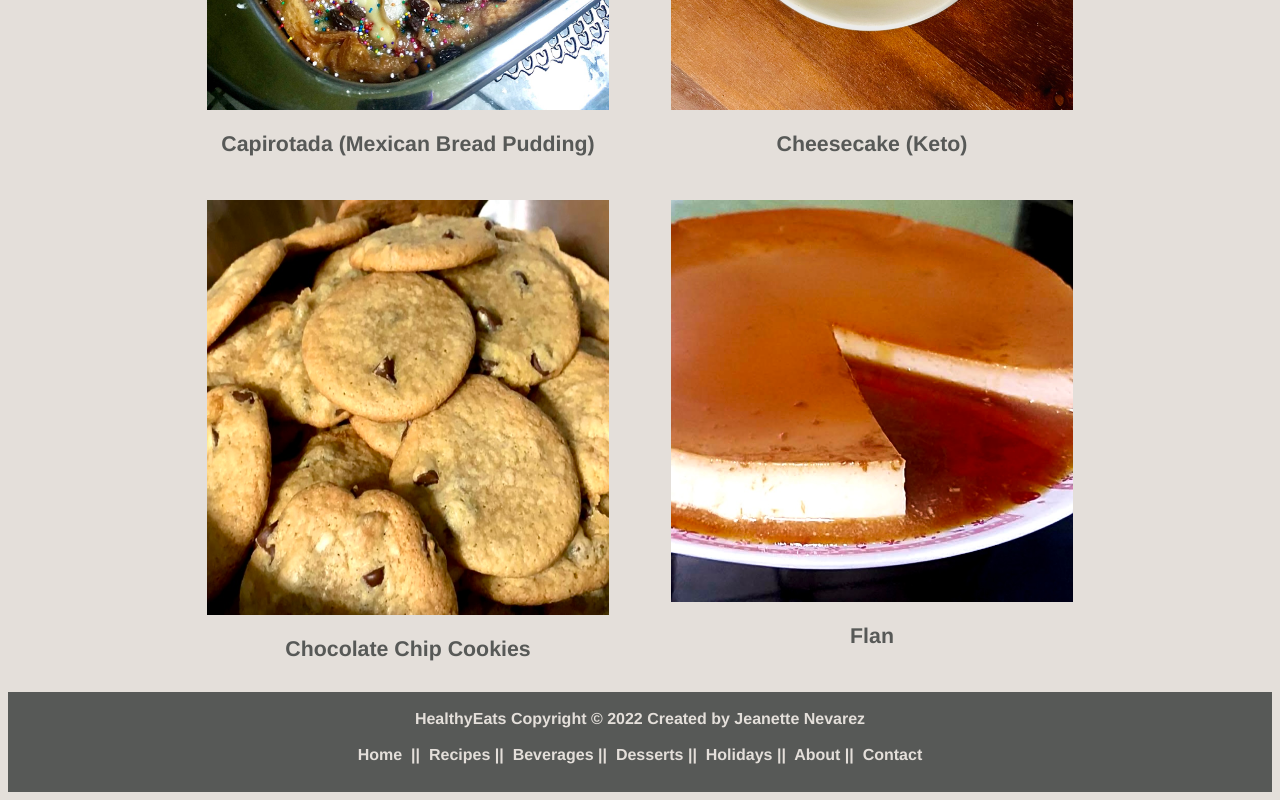
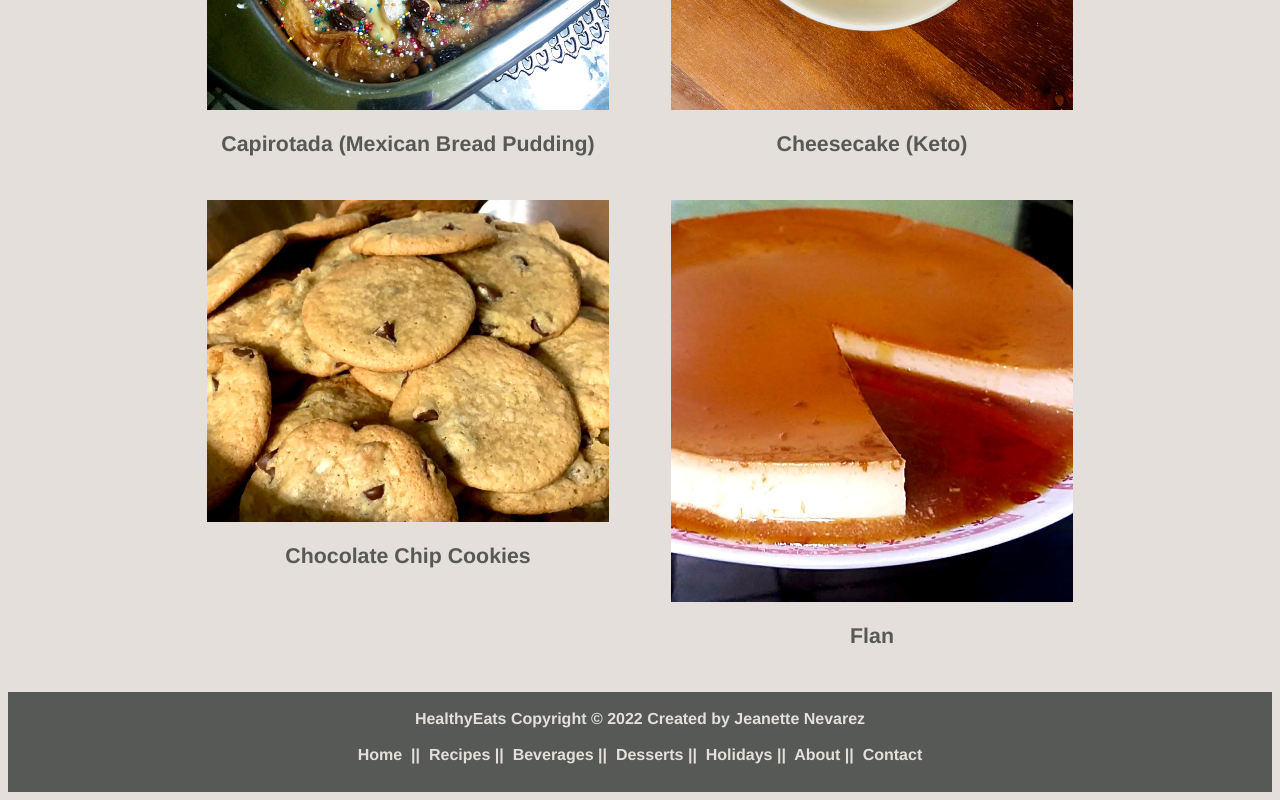
Before and after one commit to jeanettenevarez/healthyeats2, a plain HTML site: page desserts.html in a window 1280 px wide. Shown: the part 583-1383 px from the top of the page. Drawn offline with Linux system fonts and the light colour scheme.

Commit message:
Add files via upload

```diff
--- a/desserts.html
+++ b/desserts.html
@@ -32,7 +32,7 @@
 				<div class="grid-item"><a href="ketocheesecake.html"><img src="cheesecake.jpg" alt="cheesecake" width="95%"></a>
 				<h2>Cheesecake (Keto)</h2></div>
 
-				<div class="grid-item"><a href="chocolatechip.html"><img src="cookies.jpg" alt="cookies" width="95%" height="89%"></a>
+				<div class="grid-item"><a href="chocolatechip.html"><img src="cookies.jpg" alt="cookies" width="95%"></a>
 				<h2>Chocolate Chip Cookies</h2></div>
 
 				<div class="grid-item"><a href="flan.html"><img src="flan2.jpg" alt="flan" width="95%"></a>
```
